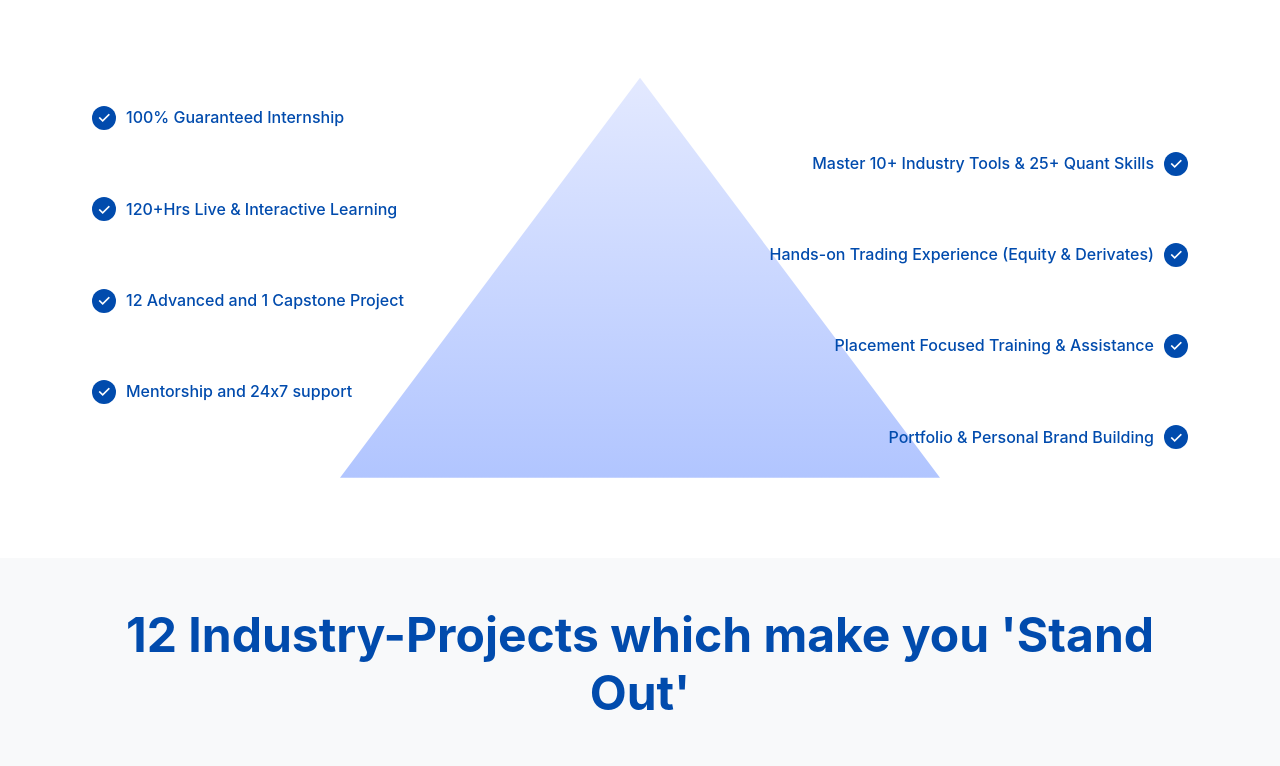
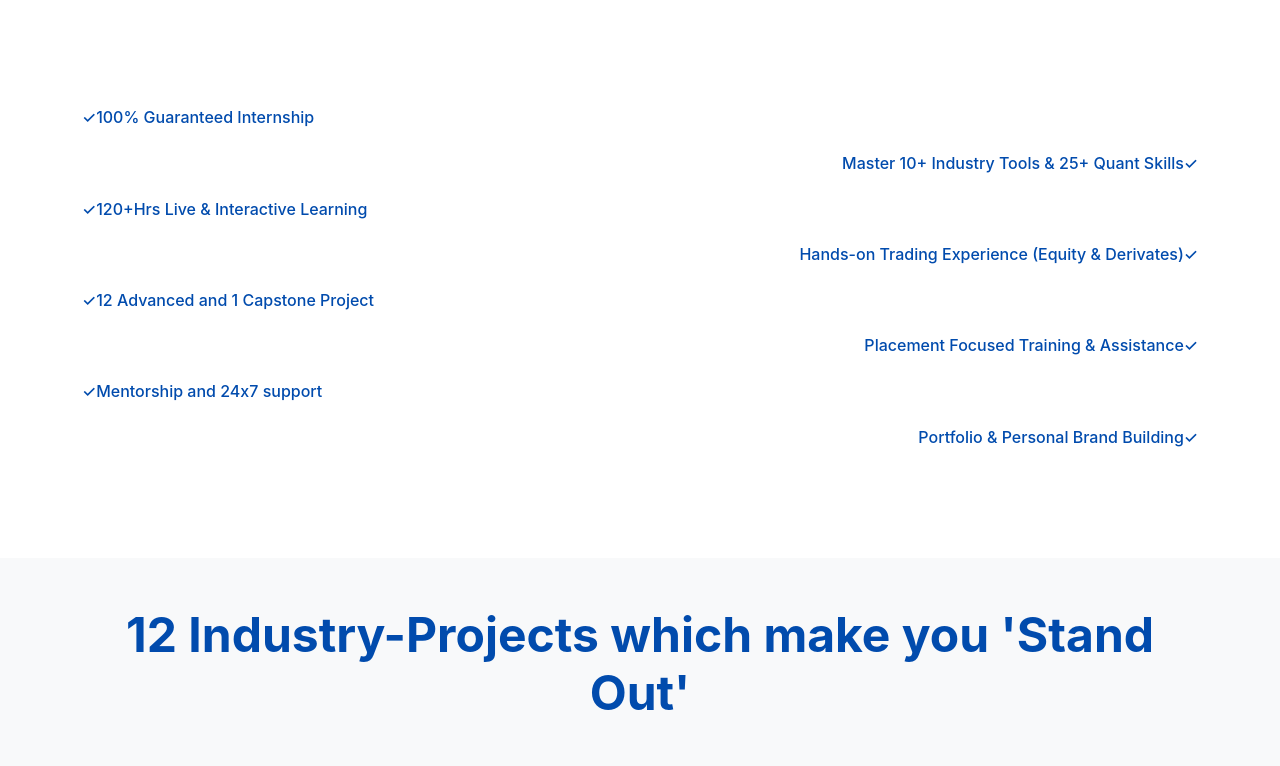
Before and after one commit to adarshsinggh/clm, a website built with Vite: page index.html in a window 1280 px wide. Shown: the part 2480-3246 px from the top of the page. Built offline with nearby package versions, Linux system fonts and the light colour scheme.

Commit message:
Update index.html

```diff
--- a/index.html
+++ b/index.html
@@ -300,39 +300,51 @@
             <h2 class="section-title text-center mb-5">Key Highlights of CQTAP</h2>
             <div class="pyramid-container">
                 <div class="pyramid-content">
+                    <div class="highlight-row">
                         <div class="highlight-item left">
-                        <span class="check-icon">✓</span>
+                            <div class="check-circle">✓</div>
                             <span>100% Guaranteed Internship</span>
                         </div>
+                        <div class="highlight-line"></div>
                         <div class="highlight-item right">
                             <span>Master 10+ Industry Tools & 25+ Quant Skills</span>
-                        <span class="check-icon">✓</span>
+                            <div class="check-circle">✓</div>
                         </div>
+                    </div>
+                    <div class="highlight-row">
                         <div class="highlight-item left">
-                        <span class="check-icon">✓</span>
+                            <div class="check-circle">✓</div>
                             <span>120+Hrs Live & Interactive Learning</span>
                         </div>
+                        <div class="highlight-line"></div>
                         <div class="highlight-item right">
                             <span>Hands-on Trading Experience (Equity & Derivates)</span>
-                        <span class="check-icon">✓</span>
+                            <div class="check-circle">✓</div>
                         </div>
+                    </div>
+                    <div class="highlight-row">
                         <div class="highlight-item left">
-                        <span class="check-icon">✓</span>
+                            <div class="check-circle">✓</div>
                             <span>12 Advanced and 1 Capstone Project</span>
                         </div>
+                        <div class="highlight-line"></div>
                         <div class="highlight-item right">
                             <span>Placement Focused Training & Assistance</span>
-                        <span class="check-icon">✓</span>
+                            <div class="check-circle">✓</div>
                         </div>
+                    </div>
+                    <div class="highlight-row">
                         <div class="highlight-item left">
-                        <span class="check-icon">✓</span>
+                            <div class="check-circle">✓</div>
                             <span>Mentorship and 24x7 support</span>
                         </div>
+                        <div class="highlight-line"></div>
                         <div class="highlight-item right">
                             <span>Portfolio & Personal Brand Building</span>
-                        <span class="check-icon">✓</span>
+                            <div class="check-circle">✓</div>
                         </div>
-                    <div class="pyramid-shape"></div>
+                    </div>
+                    <div class="pyramid"></div>
                 </div>
             </div>
         </div>
```
Lines whose indentation alone changed are shown as unchanged.
